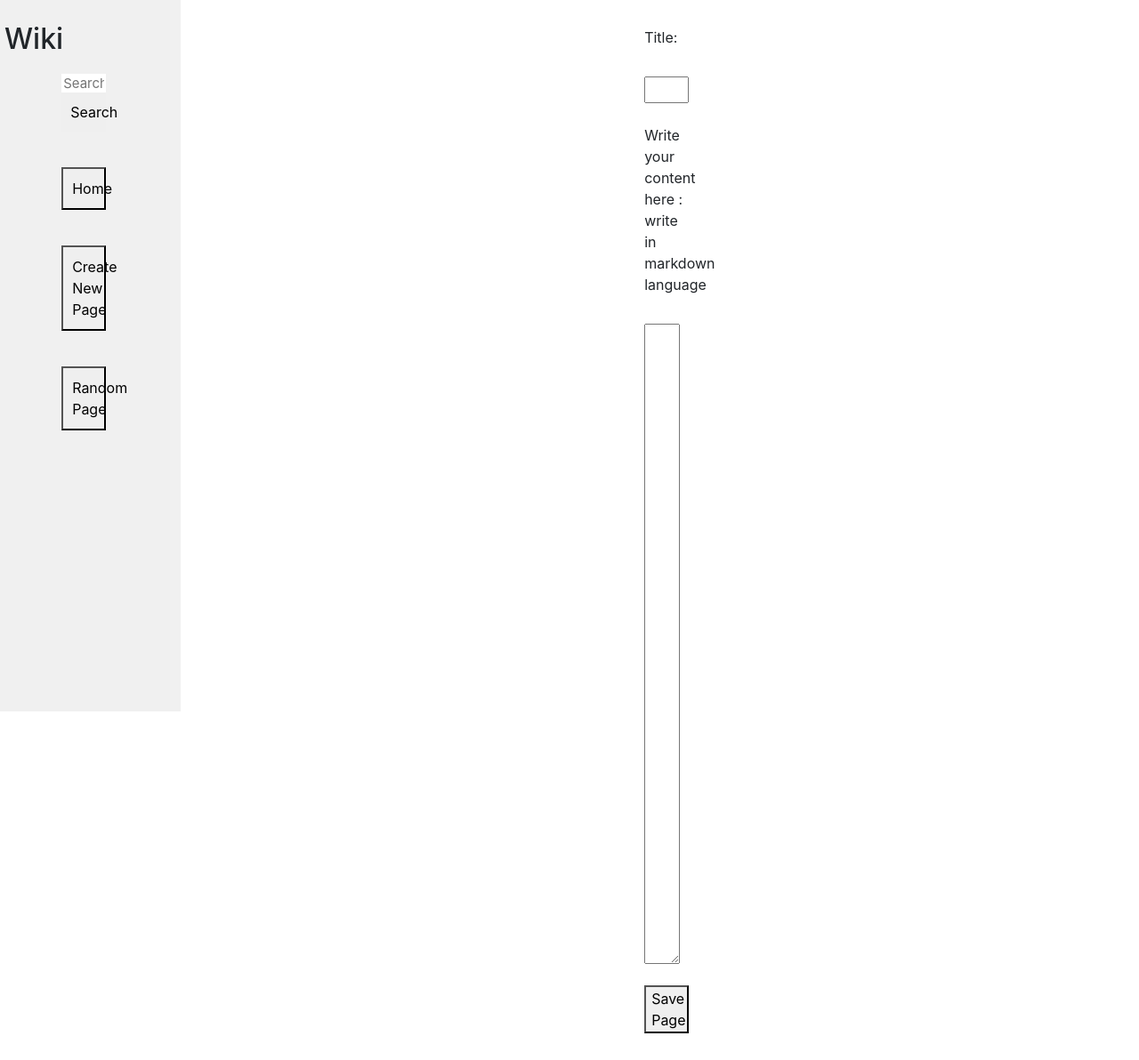
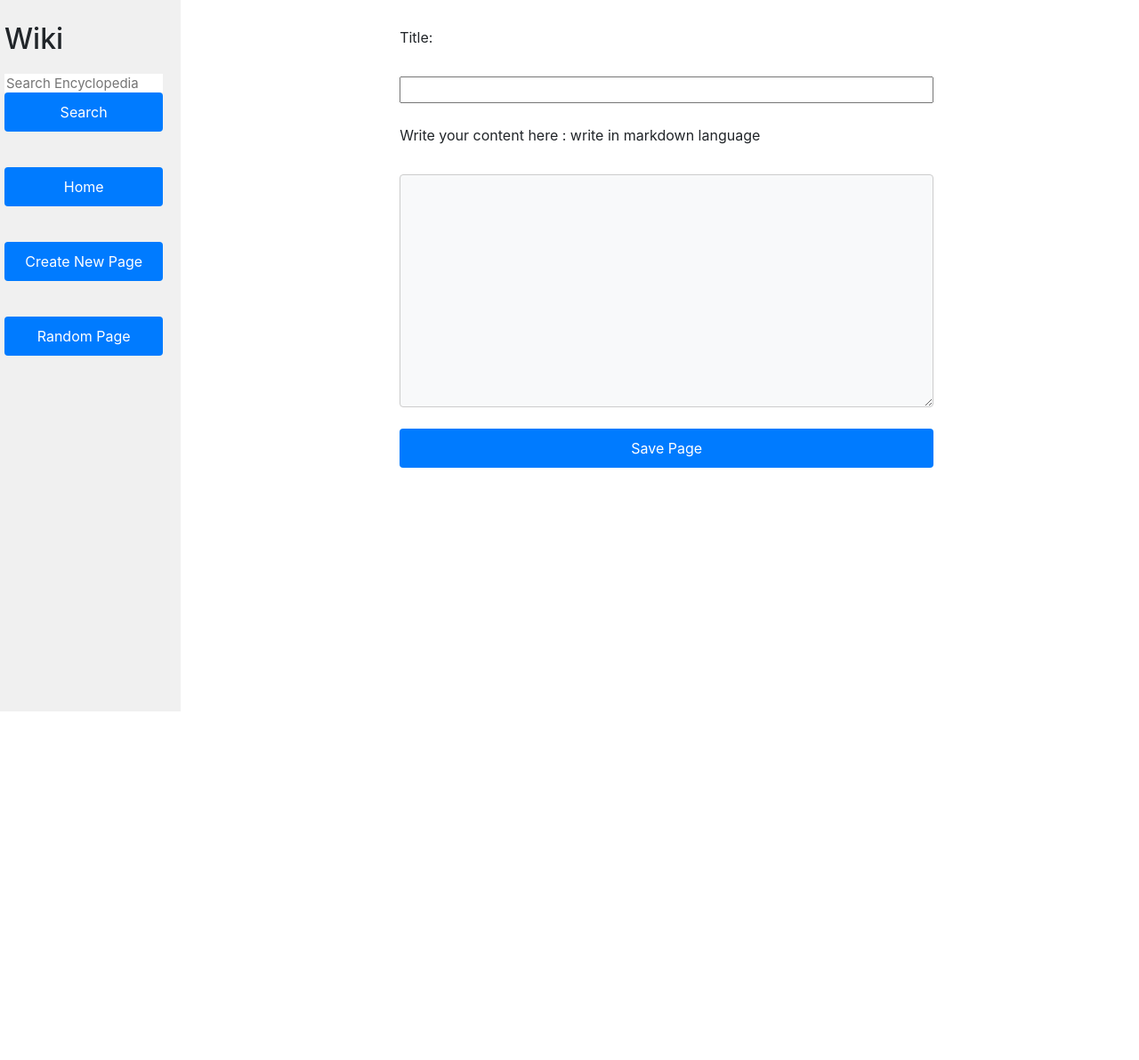
Before and after one commit to Lenson200/wiki-project1, a Django app: page /create_new in a window 1280 px wide. Shown: the whole page at 89% size. After the commit the page ends 800 px from the top, so only its background shows below. Run offline with Django 3.2, Linux system fonts and the light colour scheme; some libraries are stand-ins or nearby versions.

Commit message:
the second project

```diff
--- a/wiki/encyclopedia/static/encyclopedia/styles.css
+++ b/wiki/encyclopedia/static/encyclopedia/styles.css
@@ -8,19 +8,31 @@ code {
 }
 
 h1 {
-    margin-top: 0px;
+    margin-top: 0;
     padding-top: 20px;
 }
+
 form {
     display: flex;
     flex-direction: column;
     margin: 20px auto;
-    width: 50px;
+    max-width: 600px;
+    width: 100%; /* Make the form responsive */
 }
 
 textarea {
-    height: 90vh;
-    width: 80%;
+    width: 100%;
+    height: auto;
+    min-height: 150px;
+    max-height: 300px;
+    box-sizing: border-box;
+    border: 1px solid #ccc;
+    border-radius: 4px;
+    padding: 10px;
+    font-size: 16px;
+    overflow-y: auto;
+    background-color: #f8f9fa;
+    color: rgb(24, 23, 23);
 }
 
 .main {
@@ -42,3 +54,17 @@ textarea {
 .sidebar h2 {
     margin-top: 5px;
 }
+
+button {
+    margin-bottom: 20px;
+    padding: 10px;
+    border: none;
+    background-color: #007bff;
+    color: white;
+    border-radius: 4px;
+    cursor: pointer;
+}
+
+button:hover {
+    background-color: #0056b3;
+}
--- a/wiki/encyclopedia/templates/encyclopedia/layout.html
+++ b/wiki/encyclopedia/templates/encyclopedia/layout.html
@@ -1,10 +1,10 @@
 {% load static %}
-
 <!DOCTYPE html>
-
 <html lang="en">
     <head>
-
+        <meta charset="utf-8">
+        <meta http-equiv="X-UA-Compatible" content="IE=edge">
+        <meta name="viewport" content="width=device-width, initial-scale=1">
         <title>{% block title %}
 
             {% endblock %}</title>
--- a/wiki/encyclopedia/views.py
+++ b/wiki/encyclopedia/views.py
@@ -61,7 +61,7 @@ def edit_content(request, title):
         return redirect(reverse("entry_detail", args=[title]))
 
     return render(request, "encyclopedia/edit.html", {'content': content, 'title': title})
-#generates a random page everytime its clicked
+#generates a random page everytime its called
 def random_page(request):
     entries = util.list_entries()
     random_title = entries[randint(0, len(entries)-1)]
```
Also changed, not shown: wiki/entries/Python.md (+4 -0 lines), wiki/entries/TEST1.md (added, +1 -0 lines), wiki/entries/prophecy.md (+3 -1 lines).
